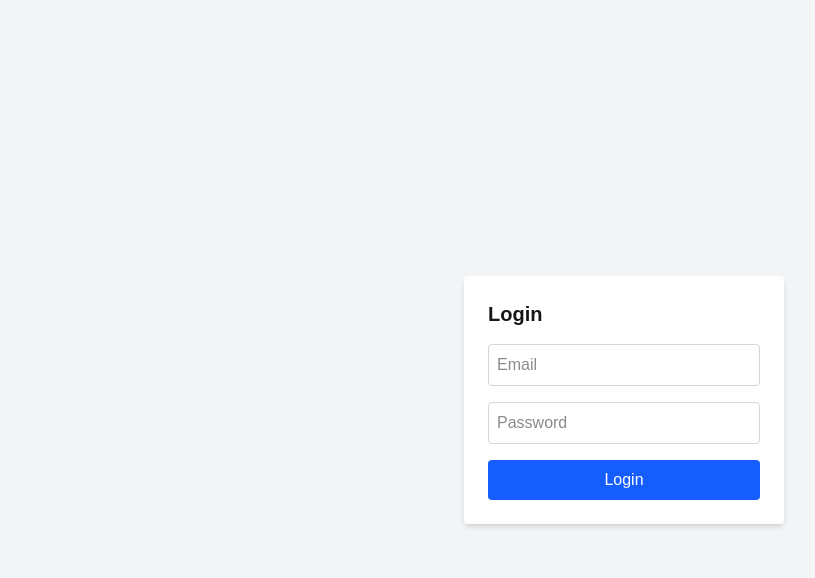
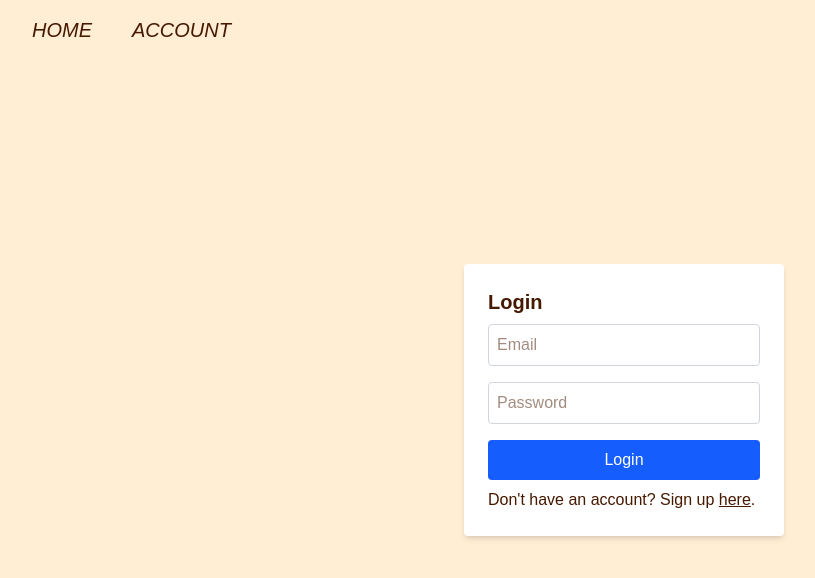
Before and after one commit to zSt4rz/assetmanager, a Next.js app: page /login in a window 1280 px wide. Shown: the top 578 px of the page, without its empty margins (16-831 px from the left). Built offline with nearby package versions, Linux system fonts and the light colour scheme.

Commit message:
visual changes / updates
hella visual changes
+ structure changes

```diff
--- a/app/layout.js
+++ b/app/layout.js
@@ -1,6 +1,7 @@
 // /app/layout.js
 import './globals.css'
 import Providers from './providers'
+import NavBar from './ui/navbar'
 
 export const metadata = {
   title: 'My App',
@@ -11,7 +12,8 @@ export default function RootLayout({ children }) {
   return (
     <html lang="en">
       <body>
-        <Providers>{children}</Providers> {/* MUST be inside body */}
+        <NavBar></NavBar>
+        <Providers>{children}</Providers>
       </body>
     </html>
   )
--- a/app/login/page.js
+++ b/app/login/page.js
@@ -3,6 +3,7 @@
 import { useState } from 'react'
 import { useRouter } from 'next/navigation'
 import { signIn } from 'next-auth/react'
+import Link from 'next/link'
 
 export default function LoginPage() {
   const [email, setEmail] = useState('')
@@ -20,37 +21,70 @@ export default function LoginPage() {
     })
 
     if (res.ok && !res.error) {
-      router.push('/') // or '/dashboard'
+      router.push('/user') // or '/dashboard'
     } else {
       setError('Invalid email or password')
     }
   }
 
   return (
-    <div className="min-h-screen flex items-center justify-center bg-gray-100">
-      <form onSubmit={handleLogin} className="bg-white p-6 rounded shadow-md w-80 space-y-4">
-        <h2 className="text-xl font-bold">Login</h2>
-        {error && <p className="text-red-500 text-sm">{error}</p>}
+    <main className="h-screen text-amber-950 flex items-center justify-center bg-orange-100">
+      <div className="bg-white p-6 rounded shadow-md w-80 space-y-2">
+        <h2 className="text-xl font-semibold">Login</h2>
+        <form onSubmit={handleLogin} className="space-y-4">
+
           <input
             type="email"
             placeholder="Email"
+            value={email}
+            required
+            onChange={(e) => setEmail(e.target.value)}
             className="w-full border border-gray-300 p-2 rounded"
-          value={email}
-          onChange={(e) => setEmail(e.target.value)}
-          required
           />
           <input
             type="password"
             placeholder="Password"
+            value={password}
+            required
+            onChange={(e) => setPassword(e.target.value)}
             className="w-full border border-gray-300 p-2 rounded"
-          value={password}
-          onChange={(e) => setPassword(e.target.value)}
-          required
           />
-        <button className="w-full bg-blue-600 text-white p-2 rounded hover:bg-blue-700">
+          <button
+            type="submit"
+            className="w-full bg-blue-600 text-white p-2 rounded hover:bg-blue-700"
+          >
             Login
           </button>
+
         </form>
+        <p>Don't have an account? Sign up <Link href="/signup" className="underline">here</Link>.</p>
+
       </div>
+    </main>
+    // <div className="min-h-screen flex items-center justify-center bg-gray-100">
+    //   <form onSubmit={handleLogin} className="bg-white p-6 rounded shadow-md w-80 space-y-4">
+    //     <h2 className="text-xl font-bold">Login</h2>
+    //     {error && <p className="text-red-500 text-sm">{error}</p>}
+    //     <input
+    //       type="email"
+    //       placeholder="Email"
+    //       className="w-full border border-gray-300 p-2 rounded"
+    //       value={email}
+    //       onChange={(e) => setEmail(e.target.value)}
+    //       required
+    //     />
+    //     <input
+    //       type="password"
+    //       placeholder="Password"
+    //       className="w-full border border-gray-300 p-2 rounded"
+    //       value={password}
+    //       onChange={(e) => setPassword(e.target.value)}
+    //       required
+    //     />
+    //     <button className="w-full bg-blue-600 text-white p-2 rounded hover:bg-blue-700">
+    //       Login
+    //     </button>
+    //   </form>
+    // </div>
   )
 }
--- a/app/page.js
+++ b/app/page.js
@@ -1,63 +1,13 @@
-'use client'
+import React from "react"
 
-import { useState, useEffect } from 'react'
-import { useSession } from "next-auth/react"
-import { useRouter } from "next/navigation"
-
-export default function Home() {
-  const { data: session, status } = useSession()
-  const router = useRouter()
-
-  const [selectedFile, setSelectedFile] = useState(null)
-  const [imageUrl, setImageUrl] = useState(null)
-  const [response, setResponse] = useState("")
-
-  useEffect(() => {
-    if (status === 'unauthenticated') {
-      router.push('/login')
-    }
-  }, [status])
-
-  // Return Blank HTML element while loading
-  if (status === 'loading') return <p>Loading...</p>
-  if (!session) return null // Retrun so the page doesn't load if user isn't logged In
-
-  const handleSubmit = async (e) => {
-    e.preventDefault()
-    if (!selectedFile) return
-
-    const formData = new FormData()
-    formData.append("file", selectedFile)
-    formData.append("userId", session.user.id)
-
-    const res = await fetch("/api/upload", {
-      method: "POST",
-      body: formData,
-    })
-
-    const data = await res.json()
-    setResponse(data.message)
-  }
-
+export default async function Home() {
   return (
-    <main className="min-h-screen flex flex-col items-center justify-center p-6 bg-gray-100">
-      <h1 className="text-2xl font-bold mb-4">Upload Image for Analysis</h1>
-      <form onSubmit={handleSubmit} className="space-y-4">
-        <input
-          type="file"
-          accept="image/*"
-          onChange={(e) => {
-            const file = e.target.files?.[0]
-            setSelectedFile(file || null)
-            if (file) setImageUrl(URL.createObjectURL(file))
-          }}
-        />
-        {imageUrl && <img src={imageUrl} alt="Preview" className="w-64 h-auto" />}
-        <button type="submit" className="bg-blue-500 text-white px-4 py-2 rounded">
-          Upload and Analyze
-        </button>
-      </form>
-      {response && <p className="mt-4">{response}</p>}
+    <main className="min-h-screen bg-orange-100 flex justify-center items-center">
+      <div className="text-amber-950 text-8xl">
+        <h1 className="text-8xl">ASSET</h1>
+        <h1 className="italic text-9xl">MANAGER</h1>
+      </div>
     </main>
   )
+
 }
--- /dev/null
+++ b/app/ui/navbar.tsx
@@ -0,0 +1,27 @@
+
+import React from "react";
+import Link from "next/link";
+import { useEffect, useState } from "react";
+import { useSession } from "next-auth/react";
+
+export default async function NavBar() {
+    // const { data: session, status } = useSession();
+    // const [user, setUser] = useState("LOGIN");
+
+    // useEffect(() => {
+    //     if (status === 'unauthenticated') {
+    //         setUser("LOGIN")
+    //     } else if (status === 'authenticated') {
+    //         setUser("ACCOUNT")
+    //     }
+    // }, [status])
+
+    return (
+        <nav className="px-10 py-4 fixed z-10 text-amber-950 text-xl flex gap-x-6 *:hover:text-amber-600 *:px-2">
+            {/* login link / signup link?*/}
+            <Link className="italic" href="/">HOME</Link>
+            <Link className="italic" href="/user">ACCOUNT</Link>
+        </nav>
+    )
+
+}
--- /dev/null
+++ b/app/user/page.js
@@ -0,0 +1,34 @@
+"use client"
+import Link from "next/link";
+import React from "react";
+import { useEffect } from 'react'
+import { useSession } from "next-auth/react";
+import { useRouter } from "next/navigation";
+
+export default function Page() {
+    // Check if user is signed into a session
+    //   If not, return them to /login
+      const { data: session, status } = useSession();
+      const router = useRouter();
+
+      useEffect(() => {
+        if (status === 'unauthenticated') {
+          router.push('/login') // or redirect somewhere else
+        }
+      }, [status, router])
+
+    return (
+        <main className="h-screen bg-orange-100 text-amber-950 px-4">
+            <h1 className="pt-24 text-7xl italic">
+                Welcome, <span className="font-bold">USER</span>
+            </h1>
+            <div className="flex">
+
+            </div>
+            <Link href="/"></Link>
+            <Link href="/">
+            </Link>
+        </main>
+    )
+
+}
--- /dev/null
+++ b/app/user/upload/page.js
@@ -0,0 +1,52 @@
+'use client'
+
+import { useState, useEffect } from 'react'
+export default function Page() {
+
+  const [selectedFile, setSelectedFile] = useState(null)
+  const [imageUrl, setImageUrl] = useState(null)
+  const [response, setResponse] = useState("")
+
+  // // Return Blank HTML element while loading
+  // if (status === 'loading') return <p>Loading...</p>
+  // if (!session) return null // Retrun so the page doesn't load if user isn't logged In
+
+  const handleSubmit = async (e) => {
+    e.preventDefault()
+    if (!selectedFile) return
+
+    const formData = new FormData()
+    formData.append("file", selectedFile)
+    formData.append("userId", session.user.id)
+
+    const res = await fetch("/api/upload", {
+      method: "POST",
+      body: formData,
+    })
+
+    const data = await res.json()
+    setResponse(data.message)
+  }
+
+  return (
+    <main className="h-screen text-gray-200 bg-orange-100 flex flex-col items-center justify-center p-6">
+        <div className="py-10 gap-y-4 flex flex-col items-center w-[80%] h-[70%] bg-gray-200 shadow-xl rounded-2xl shadow-gray-700">
+            <img src={imageUrl} className="w-64 h-auto"/>
+            <form onSubmit={handleSubmit}>
+                <input className="w-64 px-1 py-2 bg-green-950 hover:bg-green-900 rounded-2xl"
+                type="file"
+                accept="image/*"
+                onChange={(e) => {
+                    const file = e.target.files?.[0];
+                    setSelectedFile(file || null);
+                    if (file) setImageUrl(URL.createObjectURL(file));
+                }}
+                />
+                <button type="submit" className="bg-green-950 hover:bg-green-900 px-4 py-2 rounded-2xl">Analyze Photo</button>
+            </form>
+        </div>
+
+      {response && <p className="mt-4">{response}</p>}
+    </main>
+  );
+}
--- a/jsconfig.json
+++ b/jsconfig.json
@@ -1,5 +1,6 @@
 {
   "compilerOptions": {
+    "jsx": "react",
     "paths": {
       "@/*": ["./*"]
     }
--- a/package.json
+++ b/package.json
@@ -18,6 +18,8 @@
   "devDependencies": {
     "@eslint/eslintrc": "^3",
     "@tailwindcss/postcss": "^4",
+    "@types/node": "22.14.1",
+    "@types/react": "19.1.1",
     "eslint": "^9",
     "eslint-config-next": "15.3.0",
     "tailwindcss": "^4"
```
Also changed, not shown: tsconfig.json (added, +35 -0 lines), 2 other files (tests, documents, lock files or other folders). Lines whose indentation alone changed are shown as unchanged.
